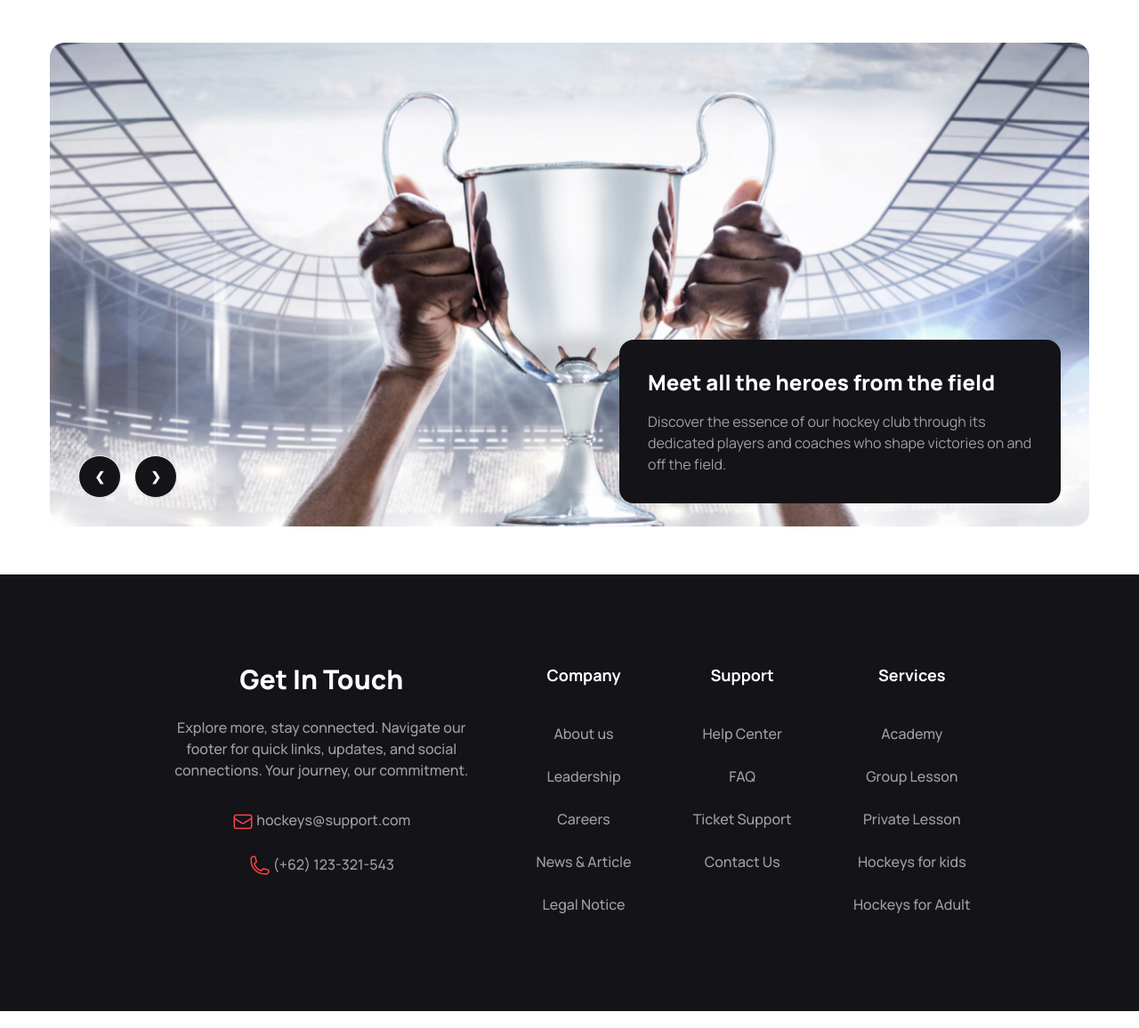
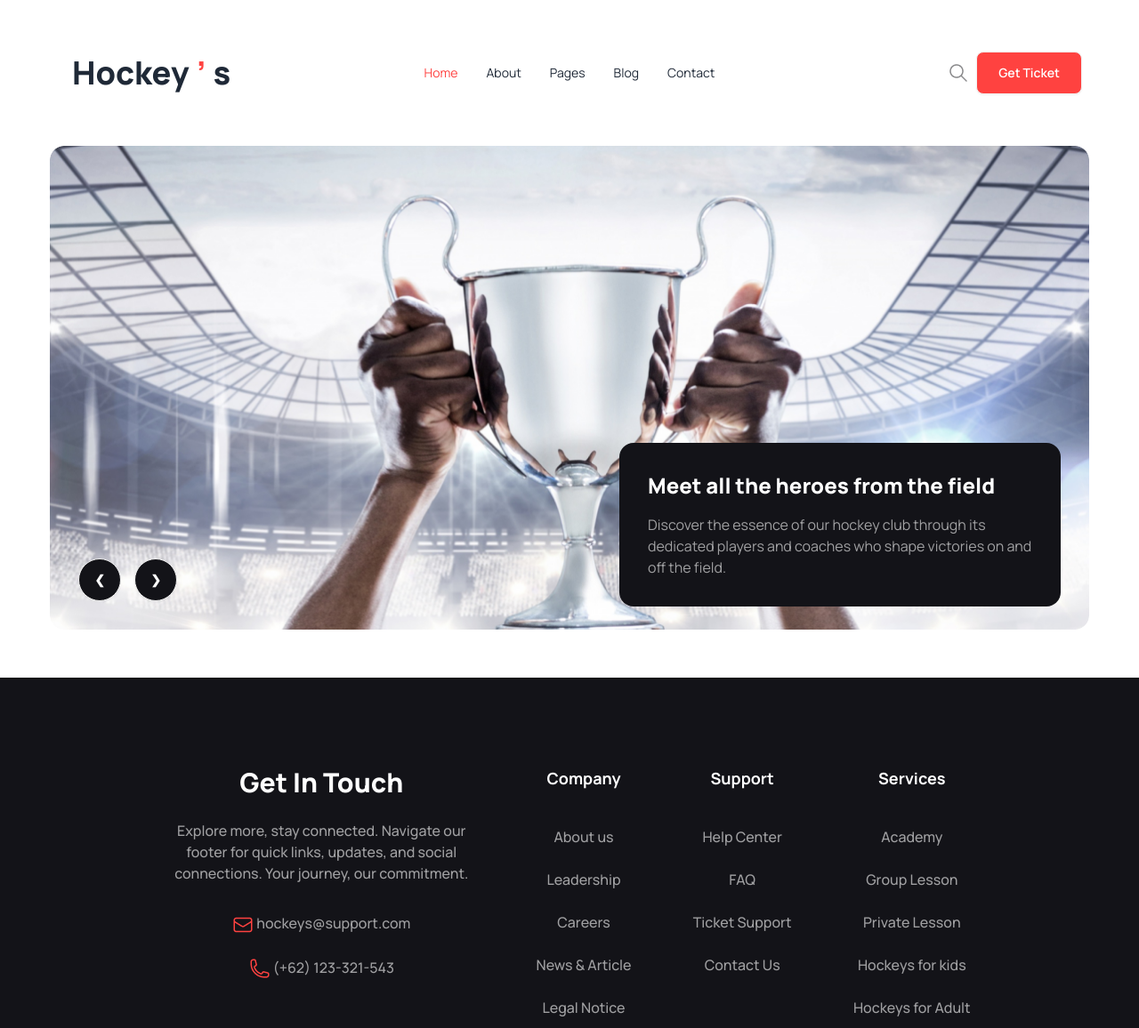
Before and after one commit to jawadibrahimshopnil/assignment-3-jawad, a plain HTML site: page index.html in a window 1280 px wide. Shown: the whole page at 89% size. Drawn offline with nearby package versions, Linux system fonts and the light colour scheme.

Commit message:
added navbar with resposive and fixed footer

```diff
--- a/index.html
+++ b/index.html
@@ -19,6 +19,8 @@
           colors: {
             'a3Black': '#131318',
             'a3White60': 'rgba(255, 255, 255, 0.60)',
+            'a3PryRed': '#FF4240',
+
           },
         },
         fontFamily: {
@@ -30,7 +32,66 @@
 </head>
 
 <body class="font-a3Manrope">
-  <header class="container lg:max-w-[73rem] max-w-[21rem] mx-auto my-12 relative">
+
+  <!-- navbar section -->
+  <nav class="lg:max-w-[73rem] max-w-[21rem] mx-auto my-12">
+    <div class="navbar bg-base-100">
+      <div class="navbar-start">
+        <div class="dropdown">
+          <div tabindex="0" role="button" class="btn btn-ghost lg:hidden">
+            <svg xmlns="http://www.w3.org/2000/svg" class="h-5 w-5" fill="none" viewBox="0 0 24 24"
+              stroke="currentColor">
+              <path stroke-linecap="round" stroke-linejoin="round" stroke-width="2" d="M4 6h16M4 12h8m-8 6h16" />
+            </svg>
+          </div>
+          <ul tabindex="0" class="menu menu-sm dropdown-content mt-3 z-[1] p-2 shadow bg-base-100 rounded-box w-52">
+            <li>
+              <a class="text-a3PryRed">Home</a>
+            </li>
+            <li>
+              <a>About</a>
+            </li>
+            <li>
+              <a>Pages</a>
+            </li>
+            <li>
+              <a>Blog</a>
+            </li>
+            <li>
+              <a>Contact</a>
+            </li>
+          </ul>
+        </div>
+        <a class="btn btn-ghost lg:text-4xl text-2xl font-extrabold">Hockey<span class="text-a3PryRed">’</span>s</a>
+      </div>
+      <div class="navbar-center hidden lg:flex">
+        <ul class="menu menu-horizontal px-1">
+          <li>
+            <a class="text-a3PryRed">Home</a>
+          </li>
+          <li>
+            <a>About</a>
+          </li>
+          <li>
+            <a>Pages</a>
+          </li>
+          <li>
+            <a>Blog</a>
+          </li>
+          <li>
+            <a>Contact</a>
+          </li>
+        </ul>
+      </div>
+      <div class="navbar-end">
+        <img src="images/icons/search.png" class="mx-2 hidden lg:inline">
+        <a class="btn bg-a3PryRed text-white px-6 py-4">Get Ticket</a>
+      </div>
+    </div>
+  </nav>
+
+  <!-- header section  -->
+  <header class="container lg:max-w-[73rem] max-w-[21rem] mx-auto mb-12 relative">
     <div class="carousel w-full rounded-2xl lg:h-[34rem] min-h-[12.5rem]">
       <div id="slide1" class="carousel-item relative w-full">
         <img src="images/1.png" class="w-full" />
@@ -54,7 +115,8 @@
         </div>
       </div>
     </div>
-    <div class="bg-a3Black p-4 mt-4 lg:p-8 rounded-2xl max-w-[21rem] lg:max-w-[31rem] lg:absolute lg:bottom-8 lg:right-8">
+    <div
+      class="bg-a3Black p-4 mt-4 lg:p-8 rounded-2xl max-w-[21rem] lg:max-w-[31rem] lg:absolute lg:bottom-8 lg:right-8">
       <h2 class="mb-4 text-white font-extrabold text-2xl">Meet all the heroes from the field</h2>
       <p class="text-a3White60">Discover the essence of our hockey club through its dedicated players and coaches who
         shape victories on and off the field.</p>
@@ -63,14 +125,16 @@
   <main class="container lg:max-w-[73rem] mx-auto">
 
   </main>
-  <footer class="footer p-10 bg-base-200 text-base-content text-base font-medium bg-a3Black place-content-evenly sm:grid-cols-2 sm:place-items-center lg:flex lg:items-start lg:px-[8.5rem] lg:py-[6.25rem] sm:p-10">
-    <aside class="text-a3White60 lg:max-w-[21.5rem] place-items-center sm:col-span-full">
+  <footer
+    class="footer p-10 bg-base-200 text-base-content text-base font-medium bg-a3Black place-content-evenly grid-cols-2 sm:place-items-center lg:flex lg:items-start lg:px-[8.5rem] lg:py-[6.25rem] sm:p-10">
+    <aside class="text-a3White60 lg:max-w-[21.5rem] place-items-center col-span-full">
       <h2 class="text-white text-3xl font-extrabold mb-4">Get In Touch</h2>
-      <p class="lg:mb-6 mb-5 text-center">Explore more, stay connected. Navigate our footer for quick links, updates, and social connections. Your journey, our commitment.</p>
+      <p class="lg:mb-6 mb-5 text-center">Explore more, stay connected. Navigate our footer for quick links, updates,
+        and social connections. Your journey, our commitment.</p>
       <div class="mb-4"><img class="inline" src="images/icons/mail.png"> hockeys@support.com</div>
       <div><img class="inline" src="images/icons/mbl.png"> (+62) 123-321-543</div>
     </aside>
-    <nav class="text-a3White60 leading-10 sm:place-items-center">
+    <nav class="text-a3White60 leading-10 place-items-center">
       <header class="text-white text-lg font-bold mb-6 leading-normal">Company</header>
       <a class="link link-hover">About us</a>
       <a class="link link-hover">Leadership</a>
@@ -78,14 +142,14 @@
       <a class="link link-hover">News & Article</a>
       <a class="link link-hover">Legal Notice</a>
     </nav>
-    <nav class="text-a3White60 leading-10 sm:place-items-center">
+    <nav class="text-a3White60 leading-10 place-items-center">
       <header class="text-white text-lg font-bold mb-6 leading-normal">Support</header>
       <a class="link link-hover">Help Center</a>
       <a class="link link-hover">FAQ</a>
       <a class="link link-hover">Ticket Support</a>
       <a class="link link-hover">Contact Us</a>
     </nav>
-    <nav class="text-a3White60 leading-10 sm:col-span-full sm:place-self-center sm:place-items-center">
+    <nav class="text-a3White60 leading-10 col-span-full place-self-center place-items-center">
       <header class="text-white text-lg font-bold mb-6 leading-normal">Services</header>
       <a class="link link-hover">Academy</a>
       <a class="link link-hover">Group Lesson</a>
```
Also changed, not shown: images/icons/search.png (added).
